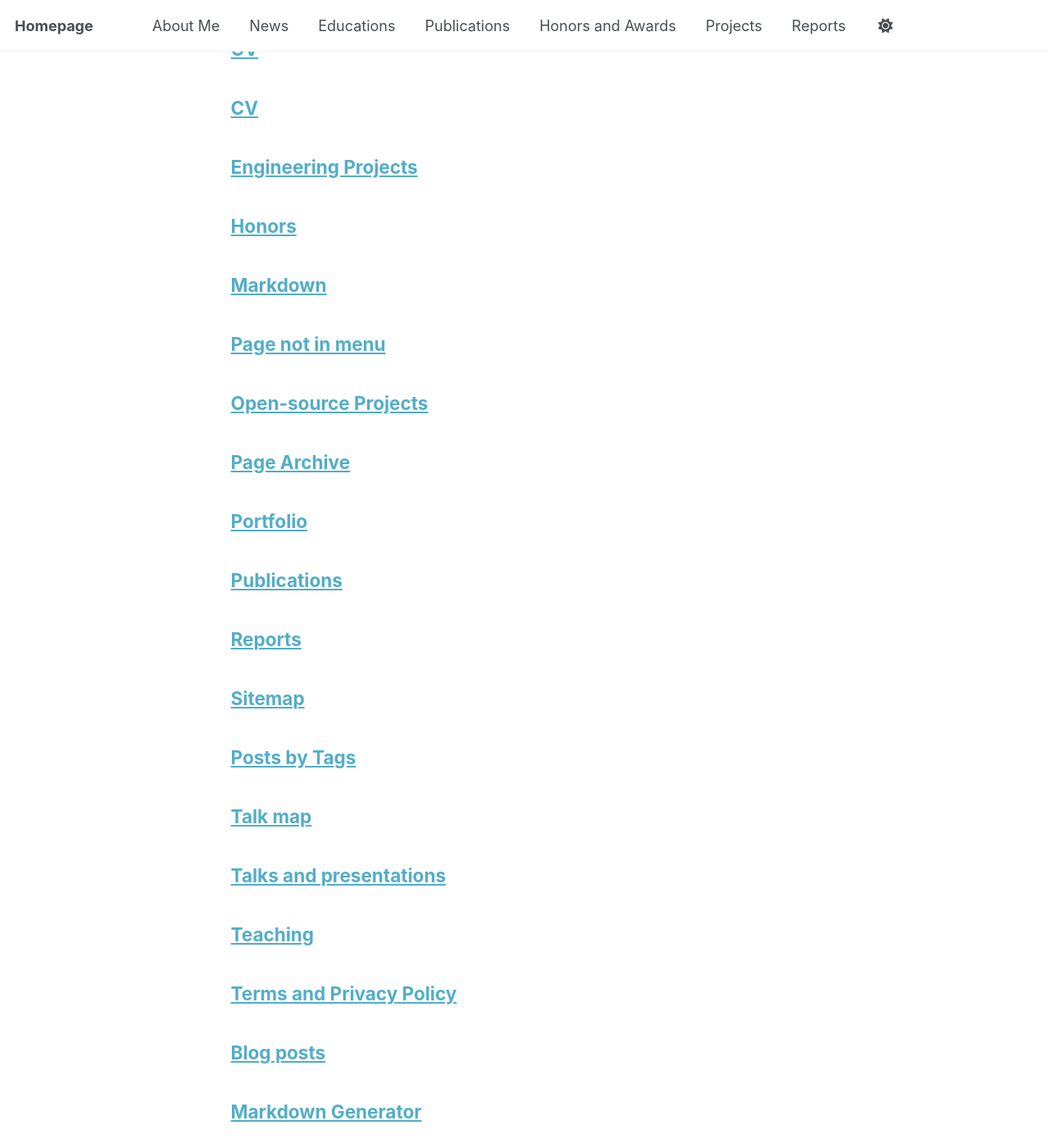
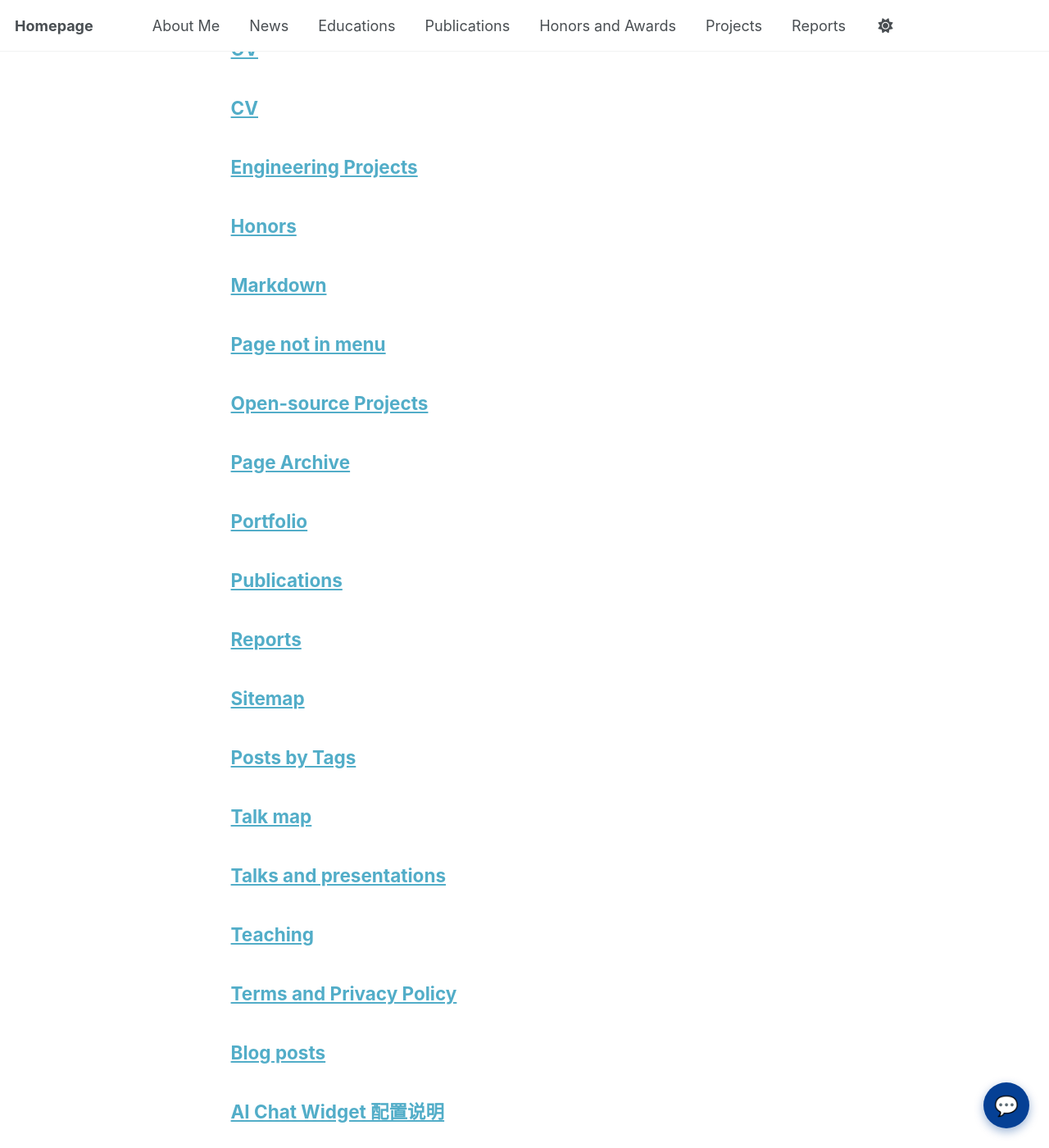
Before and after one commit to erdemtbao/erdemtbao.github.io, a Jekyll site: the page built from _pages/page-archive.html, in a window 1280 px wide and 1400 px high, scrolled down 558 px. Shown: the whole window at 82% size. Built offline with Jekyll 4.4.1, drawn with Linux system fonts in a browser that asks for light colours; a script bundle is joined from its source files by our own code; library files that are not in the unit come from our copies.

Commit message:
update
Made-with: Cursor

```diff
--- a/_config.yml
+++ b/_config.yml
@@ -16,6 +16,10 @@ description              : &description "Erdemt Bao's academic portfolio — Rob
 url                      : "https://erdemtbao.github.io"
 baseurl                  : ""
 repository               : "erdemtbao/erdemtbao.github.io"
+
+# AI Chat Widget: set to your Vercel API URL after deploying api/chat.js
+# e.g. https://erdemtbao-github-io.vercel.app/api/chat
+chat_api_url             : ""  # Leave empty to disable; set after Vercel deploy
 
 # Site Author - The following control what appear as part of the author content on the side bar.
 #               If a field is blank the icon and link will not appear, otherwise it will be shown.
--- /dev/null
+++ b/_includes/chat-widget.html
@@ -0,0 +1,108 @@
+{% comment %}
+  AI Chat Widget - Requires chat_api_url in _config.yml
+  Set chat_api_url to your Vercel API URL, e.g. https://xxx.vercel.app/api/chat
+{% endcomment %}
+{% if site.chat_api_url %}
+<div id="chat-widget" class="chat-widget">
+  <div id="chat-panel" class="chat-panel" aria-hidden="true">
+    <div class="chat-header">
+      <span class="chat-title">🤖 AI Assistant</span>
+      <button type="button" class="chat-close" id="chat-close" aria-label="Close">×</button>
+    </div>
+    <div class="chat-messages" id="chat-messages">
+      <div class="chat-msg chat-msg-bot">
+        <p>Hi! I'm Erdemt's AI assistant. Ask me about his research, projects, or background. Try: "What is your research focus?" or "最近在做什么项目？"</p>
+      </div>
+    </div>
+    <div class="chat-input-wrap">
+      <input type="text" id="chat-input" class="chat-input" placeholder="Ask about Erdemt..." autocomplete="off" />
+      <button type="button" id="chat-send" class="chat-send" aria-label="Send">Send</button>
+    </div>
+  </div>
+  <button type="button" id="chat-toggle" class="chat-toggle" aria-label="Open chat">💬</button>
+</div>
+<link rel="stylesheet" href="{{ '/assets/css/chat-widget.css' | relative_url }}">
+<script>
+(function() {
+  const apiUrl = {{ site.chat_api_url | jsonify }};
+  if (!apiUrl) return;
+
+  const panel = document.getElementById('chat-panel');
+  const toggle = document.getElementById('chat-toggle');
+  const close = document.getElementById('chat-close');
+  const messages = document.getElementById('chat-messages');
+  const input = document.getElementById('chat-input');
+  const send = document.getElementById('chat-send');
+
+  function openPanel() {
+    panel.setAttribute('aria-hidden', 'false');
+    panel.classList.add('chat-panel-open');
+    input.focus();
+  }
+
+  function closePanel() {
+    panel.setAttribute('aria-hidden', 'true');
+    panel.classList.remove('chat-panel-open');
+  }
+
+  toggle.addEventListener('click', function() {
+    if (panel.classList.contains('chat-panel-open')) closePanel();
+    else openPanel();
+  });
+
+  close.addEventListener('click', closePanel);
+
+  function addMsg(text, isBot) {
+    const div = document.createElement('div');
+    div.className = 'chat-msg ' + (isBot ? 'chat-msg-bot' : 'chat-msg-user');
+    const p = document.createElement('p');
+    p.textContent = text;
+    div.appendChild(p);
+    messages.appendChild(div);
+    messages.scrollTop = messages.scrollHeight;
+  }
+
+  function setLoading(on) {
+    send.disabled = on;
+    input.disabled = on;
+  }
+
+  async function doSend() {
+    const text = input.value.trim();
+    if (!text) return;
+
+    addMsg(text, false);
+    input.value = '';
+    setLoading(true);
+
+    try {
+      const res = await fetch(apiUrl, {
+        method: 'POST',
+        headers: { 'Content-Type': 'application/json' },
+        body: JSON.stringify({ message: text })
+      });
+      const data = await res.json();
+
+      if (!res.ok) {
+        addMsg('Sorry, something went wrong. Please try again later.', true);
+        return;
+      }
+      addMsg(data.reply || 'No response.', true);
+    } catch (e) {
+      addMsg('Unable to connect. Please check your network.', true);
+    } finally {
+      setLoading(false);
+      input.focus();
+    }
+  }
+
+  send.addEventListener('click', doSend);
+  input.addEventListener('keydown', function(e) {
+    if (e.key === 'Enter' && !e.shiftKey) {
+      e.preventDefault();
+      doSend();
+    }
+  });
+})();
+</script>
+{% endif %}
--- a/_layouts/default.html
+++ b/_layouts/default.html
@@ -26,6 +26,7 @@ layout: compress
     </div>
 
     {% include scripts.html %}
+    {% include chat-widget.html %}
 
   </body>
 </html>
--- /dev/null
+++ b/assets/css/chat-widget.css
@@ -0,0 +1,151 @@
+/* AI Chat Widget */
+.chat-widget {
+  position: fixed;
+  bottom: 24px;
+  right: 24px;
+  z-index: 9999;
+  font-family: -apple-system, BlinkMacSystemFont, "Segoe UI", Roboto, sans-serif;
+  font-size: 14px;
+}
+
+.chat-toggle {
+  width: 56px;
+  height: 56px;
+  border-radius: 50%;
+  border: none;
+  background: #054095;
+  color: #fff;
+  font-size: 24px;
+  cursor: pointer;
+  box-shadow: 0 4px 12px rgba(5, 64, 149, 0.4);
+  transition: transform 0.2s, box-shadow 0.2s;
+}
+
+.chat-toggle:hover {
+  transform: scale(1.05);
+  box-shadow: 0 6px 16px rgba(5, 64, 149, 0.5);
+}
+
+.chat-panel {
+  position: absolute;
+  bottom: 70px;
+  right: 0;
+  width: 360px;
+  max-width: calc(100vw - 48px);
+  max-height: 480px;
+  background: #fff;
+  border-radius: 12px;
+  box-shadow: 0 8px 32px rgba(0, 0, 0, 0.15);
+  display: flex;
+  flex-direction: column;
+  overflow: hidden;
+  opacity: 0;
+  visibility: hidden;
+  transform: translateY(10px);
+  transition: opacity 0.2s, visibility 0.2s, transform 0.2s;
+}
+
+.chat-panel-open {
+  opacity: 1;
+  visibility: visible;
+  transform: translateY(0);
+}
+
+.chat-header {
+  display: flex;
+  align-items: center;
+  justify-content: space-between;
+  padding: 12px 16px;
+  background: #054095;
+  color: #fff;
+}
+
+.chat-title {
+  font-weight: 600;
+}
+
+.chat-close {
+  background: none;
+  border: none;
+  color: #fff;
+  font-size: 24px;
+  cursor: pointer;
+  line-height: 1;
+  padding: 0 4px;
+  opacity: 0.9;
+}
+
+.chat-close:hover {
+  opacity: 1;
+}
+
+.chat-messages {
+  flex: 1;
+  overflow-y: auto;
+  padding: 16px;
+  min-height: 200px;
+  max-height: 320px;
+}
+
+.chat-msg {
+  margin-bottom: 12px;
+}
+
+.chat-msg p {
+  margin: 0;
+  padding: 10px 14px;
+  border-radius: 12px;
+  line-height: 1.5;
+}
+
+.chat-msg-bot p {
+  background: #f0f4f8;
+  color: #333;
+  border-bottom-left-radius: 4px;
+}
+
+.chat-msg-user p {
+  background: #054095;
+  color: #fff;
+  margin-left: 24px;
+  border-bottom-right-radius: 4px;
+}
+
+.chat-input-wrap {
+  display: flex;
+  gap: 8px;
+  padding: 12px 16px;
+  border-top: 1px solid #eee;
+}
+
+.chat-input {
+  flex: 1;
+  padding: 10px 14px;
+  border: 1px solid #ddd;
+  border-radius: 8px;
+  font-size: 14px;
+  outline: none;
+}
+
+.chat-input:focus {
+  border-color: #054095;
+}
+
+.chat-send {
+  padding: 10px 18px;
+  background: #054095;
+  color: #fff;
+  border: none;
+  border-radius: 8px;
+  font-weight: 500;
+  cursor: pointer;
+}
+
+.chat-send:hover:not(:disabled) {
+  background: #043a7a;
+}
+
+.chat-send:disabled {
+  opacity: 0.6;
+  cursor: not-allowed;
+}
--- a/assets/css/custom.css
+++ b/assets/css/custom.css
@@ -4,7 +4,7 @@
 .sidebar { overflow-x: hidden; }
 /* Sidebar: add left padding so personal info is not flush against viewport edge */
 .layout-home-old .sidebar {
-  padding-left: 2.5em;
+  padding-left: 3.5em;
 }
 @media (min-width: 925px) {
   .layout-home-old .sidebar {
```
Also changed, not shown: CHAT_SETUP.md (added, +44 -0 lines), api/chat.js (added, +119 -0 lines).
